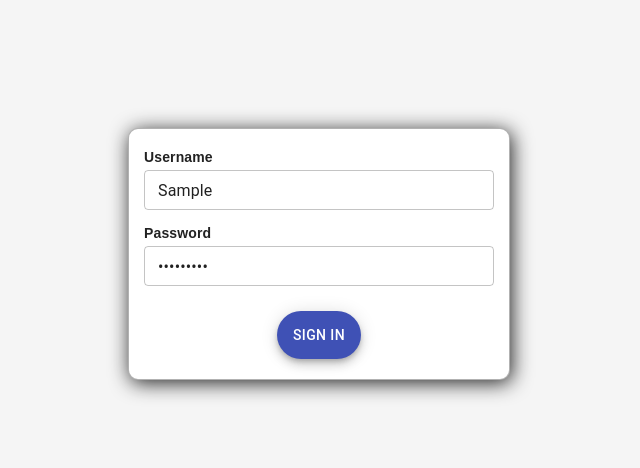
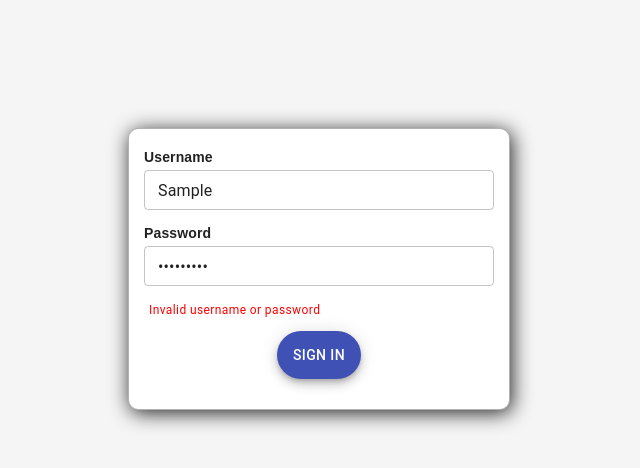
Before and after one commit to sl1Bridge/News-blog-app, a React (Create React App) app: page /login in a window 1280 px wide. Both pictures are taken after typing "Sample", "Sample123" into the empty fields and a click on the button "SIGN IN". Shown: the top 468 px of the page, without its empty margins (321-961 px from the left). Built offline with nearby package versions, Linux system fonts and the light colour scheme.

Commit message:
Added error message on invalid log/pass

```diff
--- a/src/components/home/HomePageComponent.js
+++ b/src/components/home/HomePageComponent.js
@@ -5,6 +5,7 @@ import Divider from "@material-ui/core/Divider";
 import {withStyles} from "@material-ui/core";
 import Typography from "@material-ui/core/Typography";
 import { Link } from "react-router-dom";
+import {connect} from "react-redux";
 
 const styles = {
   marginContainer: {
@@ -31,7 +32,7 @@ const styles = {
   },
 };
 
-const HomePageComponent = ({classes}) => (
+const HomePageComponent = ({classes, loginStatus}) => (
   <List component="nav" aria-label="mailbox folders" className={classes.marginContainer}>
     <Link to="/news" className={classes.linkStyles}>
       <ListItem button className={classes.itemStyles}>
@@ -41,6 +42,15 @@ const HomePageComponent = ({classes}) => (
       </ListItem>
     </Link>
     <Divider />
+    {
+      (loginStatus) ?
+    <Link to="/profile" className={classes.linkStyles}>
+      <ListItem button className={classes.itemStyles}>
+        <Typography variant="button" display="block" className={classes.textStyles}>
+          Profile
+        </Typography>
+      </ListItem>
+    </Link> :
     <Link to="/login" className={classes.linkStyles}>
       <ListItem button className={classes.itemStyles}>
         <Typography variant="button" display="block" className={classes.textStyles}>
@@ -48,7 +58,12 @@ const HomePageComponent = ({classes}) => (
         </Typography>
       </ListItem>
     </Link>
+    }
   </List>
 );
 
-export default withStyles(styles)(HomePageComponent);
+const mapStateToProps = ({rootReducer}) => ({
+  loginStatus: rootReducer.loginStatus
+});
+
+export default connect(mapStateToProps)(withStyles(styles)(HomePageComponent));
--- a/src/components/login/SignInComponent.js
+++ b/src/components/login/SignInComponent.js
@@ -16,7 +16,7 @@ const styles = {
   },
   formContainer: {
     width: '380px',
-    height: '250px',
+    height: '280px',
     margin: '10% auto 0 auto',
     padding: '0',
     backgroundColor: 'white',
@@ -38,21 +38,28 @@ const styles = {
     marginBottom: '15px',
     width: '350px',
   },
+  errorStyles: {
+    color: 'red',
+    margin: '0 auto 0 20px'
+  }
 };
 
 const SignInComponent = ({classes, username, password, actions: { changeLoginStatusAction }}) => {
   const [inputUsername, setInputUsername] = React.useState('');
   const [inputPassword, setInputPassword] = React.useState('');
+  const [displayErr, setDisplayErr] = React.useState(false);
 
   return (
   <div className={classes.formContainer}>
-    <form onSubmit={(event => {
+    <form onSubmit={event => {
                         event.preventDefault();
                         if(inputUsername === username && inputPassword === password) {
                           changeLoginStatusAction();
                           history.push('/profile')
+                        } else {
+                          setDisplayErr(true)
                         }
-                      })}
+                      }}
           className={classes.flexContainer}>
       <div className={classes.fieldsContainer}>
         <Typography className={classes.textLabel}> Username </Typography>
@@ -72,6 +79,12 @@ const SignInComponent = ({classes, username, password, actions: { changeLoginSta
                    onChange={(event) => setInputPassword(event.target.value)}
                    className={classes.fieldStyles}/>
       </div>
+      {
+        displayErr ?
+        <Typography variant="caption" className={classes.errorStyles}>
+          Invalid username or password
+        </Typography> : null
+      }
       <div>
         <Fab variant="extended"
              color="primary"
```
